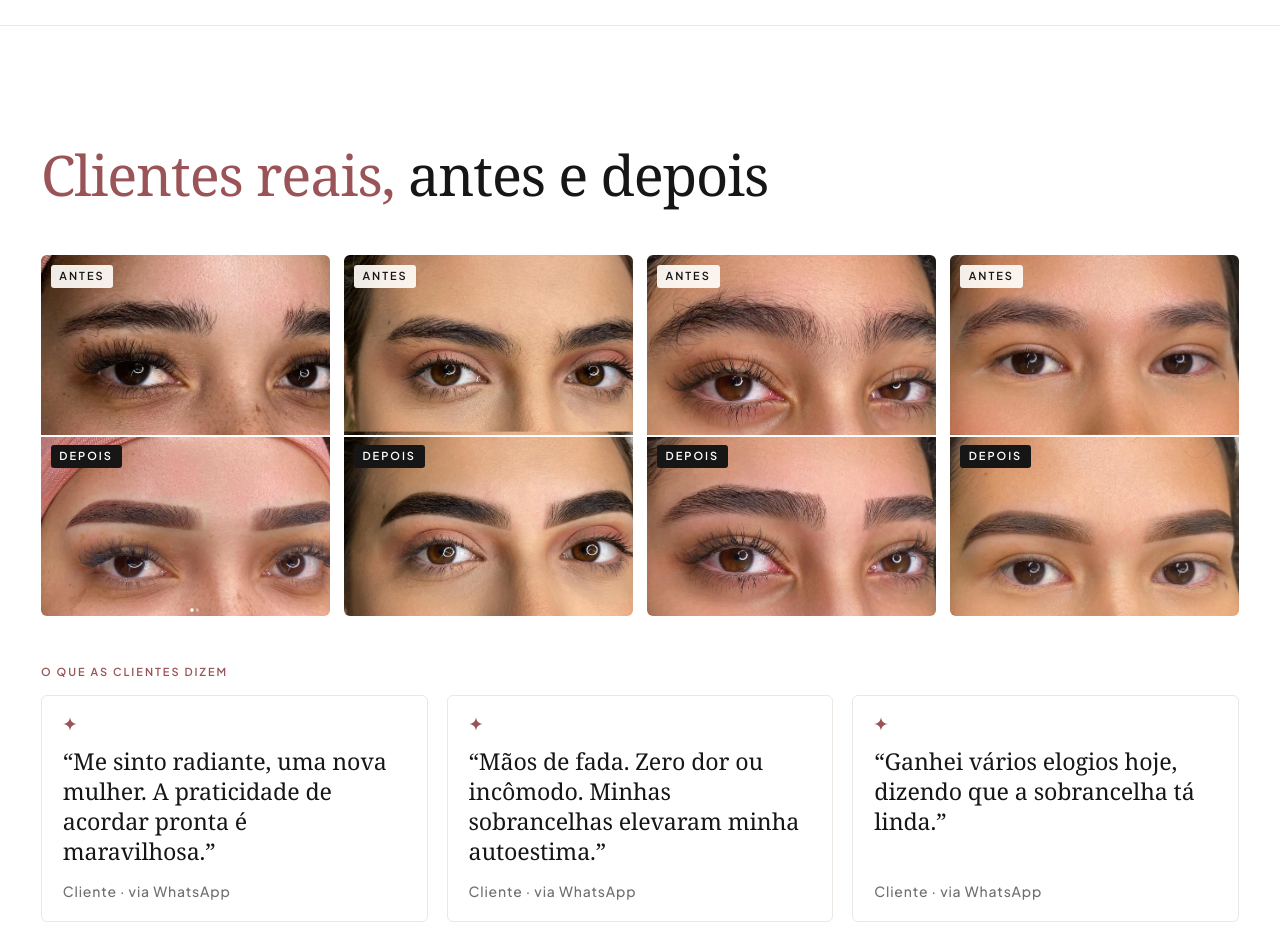
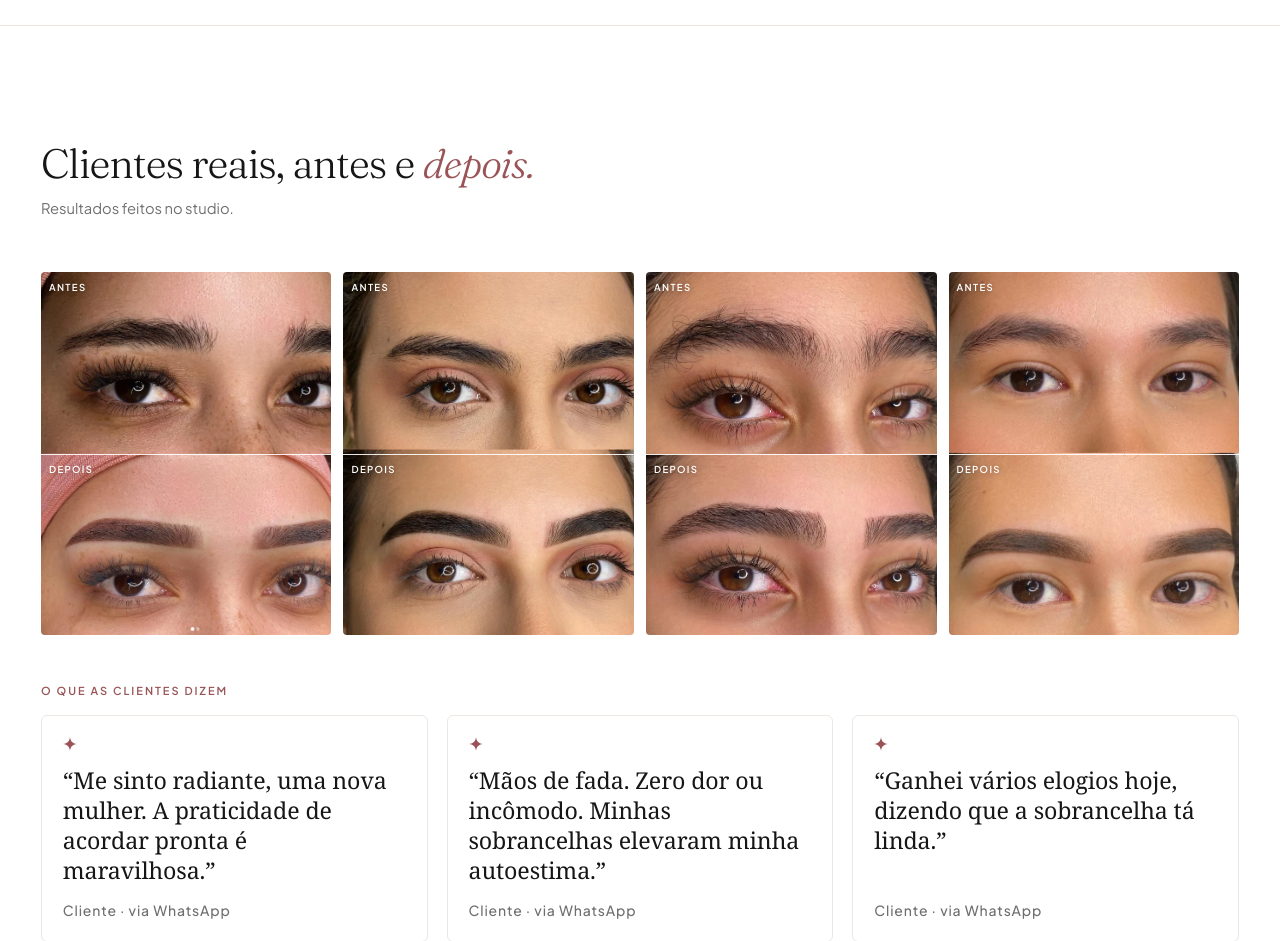
Before and after one commit to victorialamour/StudioThain-rascunho, a plain HTML site: page index.html in a window 1280 px wide. Shown: the part 3440-4381 px from the top of the page. Drawn offline with nearby package versions, Linux system fonts and the light colour scheme; a web font is replaced by a local one.

Commit message:
Resultados: opção 7 (o atual, refinado)
Título em Fraunces com 'depois' em itálico rosado; rótulos Antes/Depois
discretos sobre a foto e linha fina na divisão.

Co-Authored-By: Claude Opus 5.5 <noreply@anthropic.com>

```diff
--- a/assets/css/style.css
+++ b/assets/css/style.css
@@ -1110,3 +1110,17 @@ main>.breath .breath__p{display:block;margin:.6rem 0 0;font:300 italic clamp(.95
 .breath__by{margin-top:1rem;gap:.1rem}
 .breath__by b{font-size:.76rem}
 .breath__by span{font-size:.72rem}
+
+/* ---- Resultados · opção 7 ("o atual, refinado") ----
+   Título em Fraunces leve com "depois" em itálico rosado (mesma voz das
+   outras seções); rótulos Antes/Depois viram letras pequenas brancas sobre
+   a foto, sem etiqueta; linha fina branca marca onde termina o antes. */
+.results__title{margin:0;font:300 clamp(1.9rem,3.2vw,2.6rem)/1.1 var(--f-display);font-variation-settings:"opsz" 144;letter-spacing:-.025em;color:var(--ink);text-wrap:balance}
+.results__title em{font-style:italic;color:var(--accent)}
+.results__sub{margin:.6rem 0 0;font-size:.92rem;color:var(--muted)}
+.results .masonry{gap:12px}
+.results .shot{border-radius:4px}
+.results .shot::after{height:1px;margin-top:0;background:rgba(255,255,255,.9)}
+.results .shot__tag,.results .shot__tag--after{left:8px;padding:0;border-radius:0;background:none;font-size:.6rem;font-weight:600;letter-spacing:.14em;color:#fff;text-shadow:0 1px 6px rgba(0,0,0,.35)}
+.results .shot__tag{top:8px}
+.results .shot__tag--after{top:calc(50% + 8px)}
--- a/index.html
+++ b/index.html
@@ -289,13 +289,13 @@ fim da seção Como funciona desativada -->
 </section>
 fim do guia desativado -->
 
-<!-- ═══════════════ 05 · RESULTADOS ═══════════════ -->
+<!-- ═══════════════ 05 · RESULTADOS (opção 7: o atual, refinado) ═══════════════ -->
 <!-- Fotos reais de clientes (autorização de imagem: confirmar com a Thainá). -->
 <section class="results" id="resultados">
   <header class="sec-head">
     <div>
-      <p class="eyebrow" data-reveal>Resultados</p>
-      <h2 class="h2" data-reveal><b>Clientes reais,</b> antes e depois</h2>
+      <h2 class="results__title" data-reveal>Clientes reais, antes e <em>depois.</em></h2>
+      <p class="results__sub" data-reveal>Resultados feitos no studio.</p>
     </div>
   </header>
   <div class="masonry" data-reveal-stagger>
```
